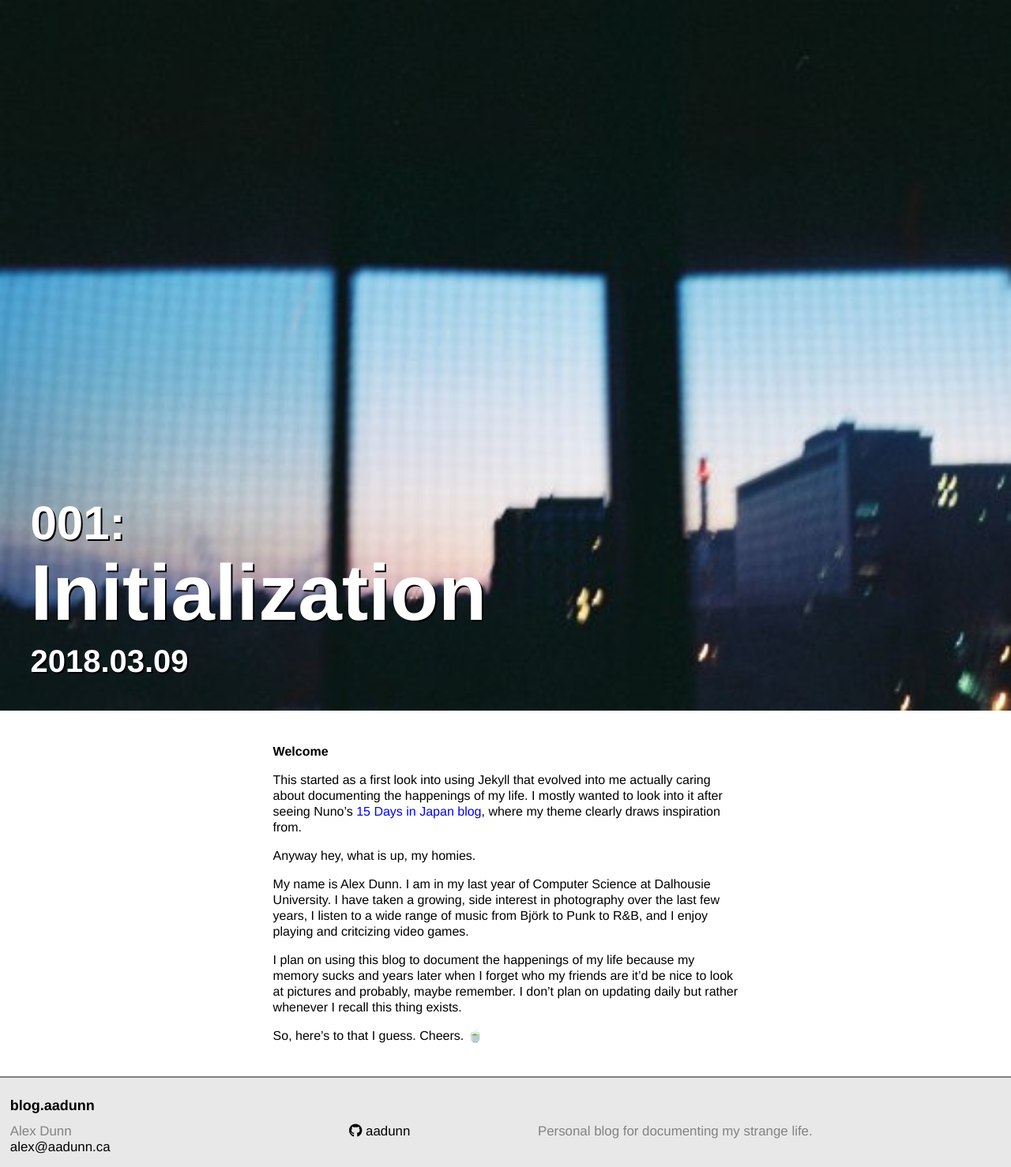
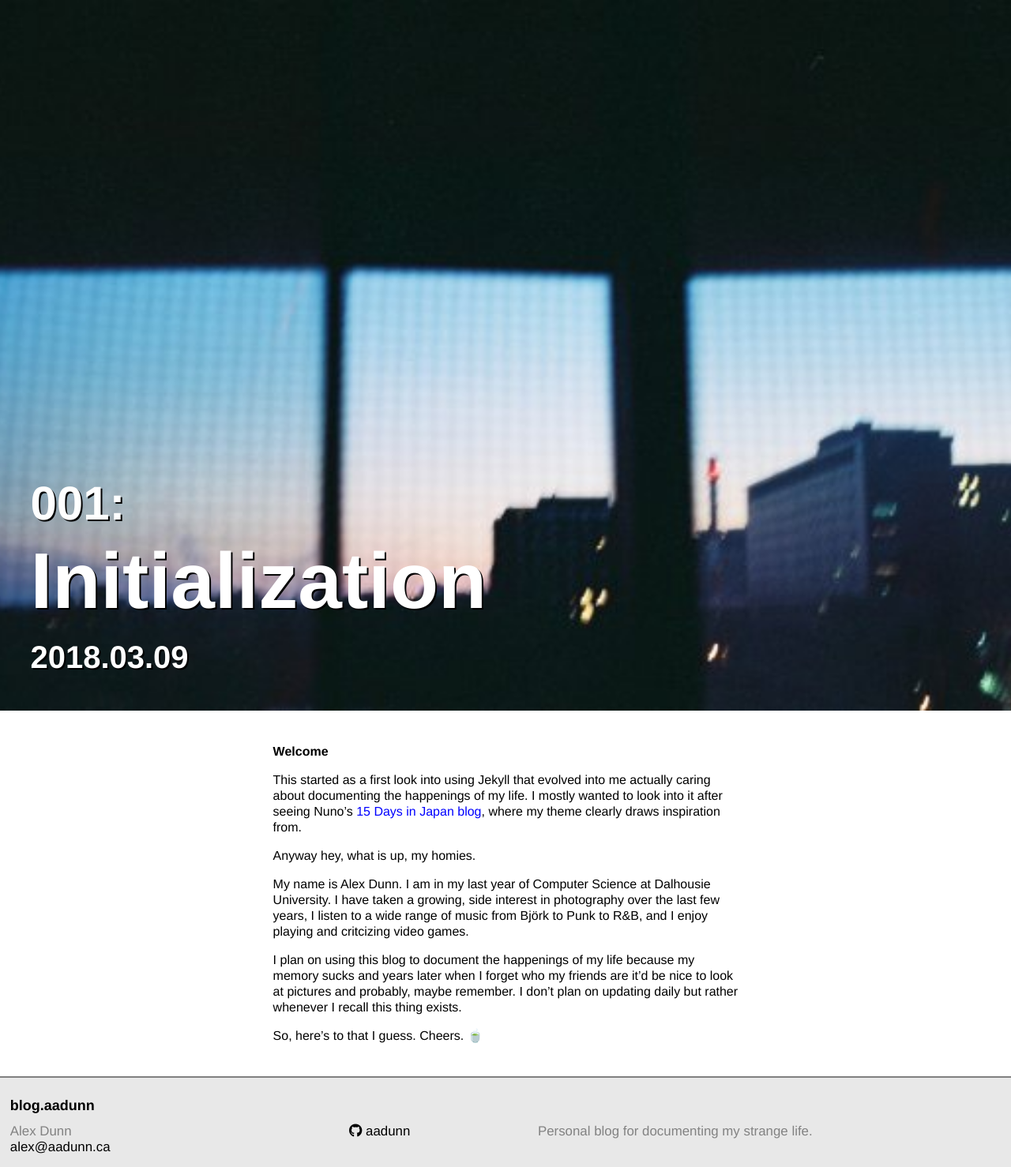
Before and after one commit to aadunn/blog, a Jekyll site: the page built from _posts/2018-03-09-first-post.md, in a window 1280 px wide. Shown: the whole page at 79% size. Built offline with Jekyll 4.4.1, drawn with Linux system fonts in a browser that asks for light colours; nearby versions of some CDN libraries.

Commit message:
added object-fit on header images so images maintain there aspect ratio

```diff
--- a/_sass/post.scss
+++ b/_sass/post.scss
@@ -10,6 +10,7 @@
 	top: 0;
 	left: 0;
 	border: none;
+	object-fit: cover;
 }
 
 .summary-image {
@@ -18,6 +19,7 @@
 
 .article-cover {
 	height: 100vh;
+	line-height: 30px;
 	text-shadow: $drop-shadow;
 
 	span {
```
